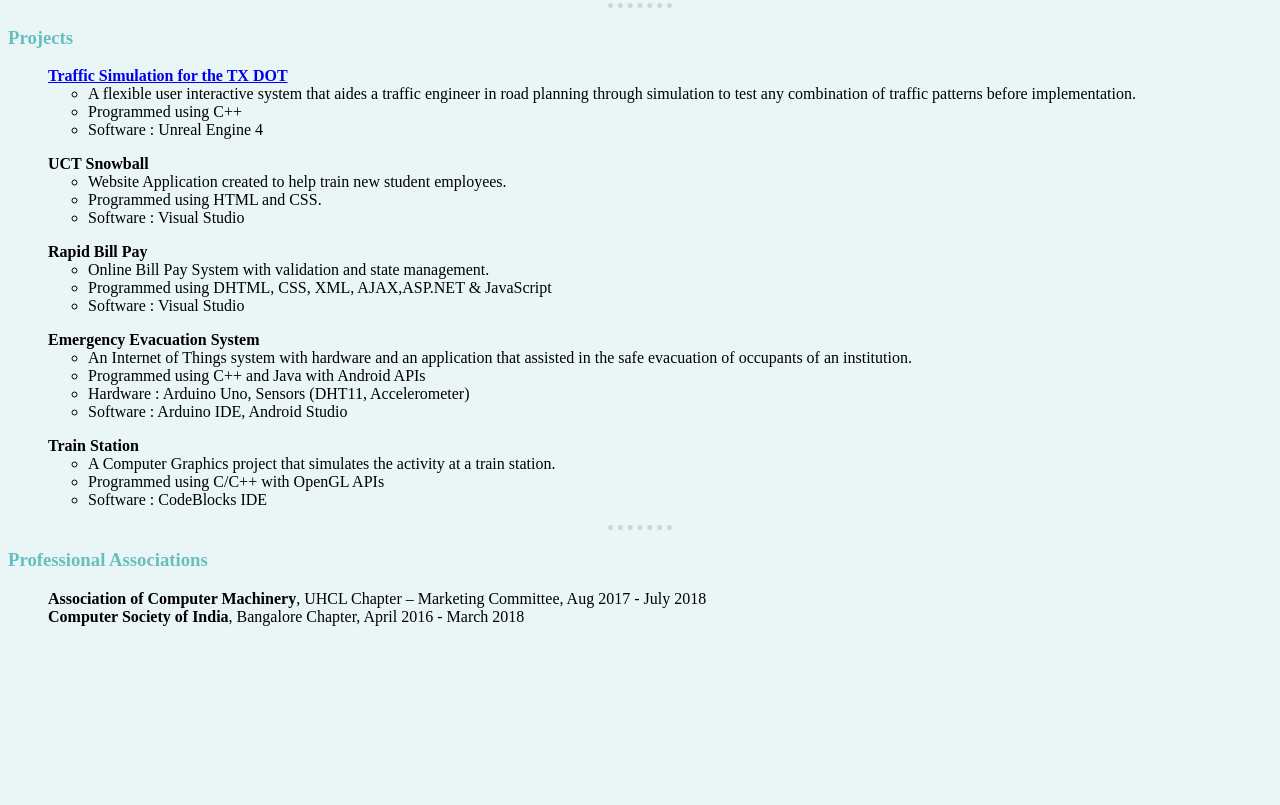
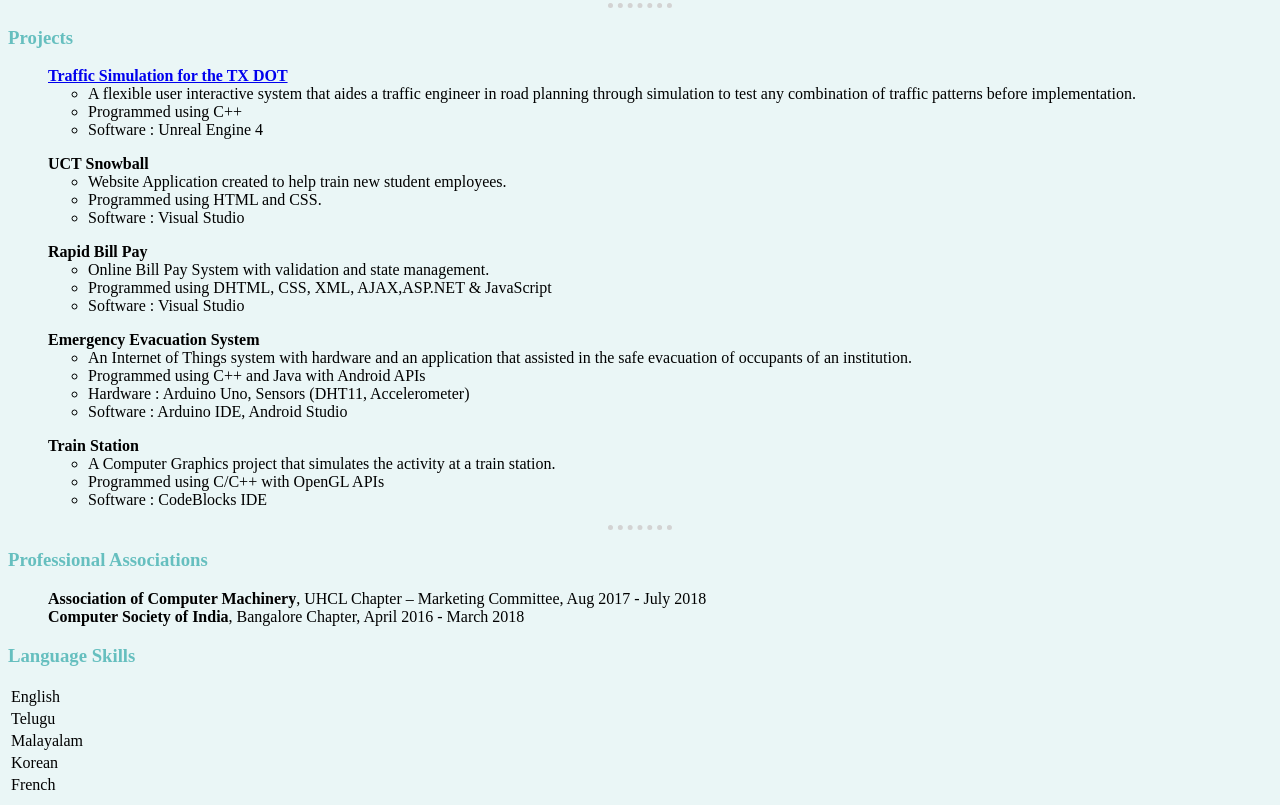
Before and after one commit to kp915/Resume, a plain HTML site: page index.html in a window 1280 px wide. Shown: the part 713-1518 px from the top of the page. Before the commit the page ends 1355 px from the top, so only its background shows below. Drawn offline with Linux system fonts and the light colour scheme.

Commit message:
Update index.html
Resume with Language Skills

```diff
--- a/index.html
+++ b/index.html
@@ -11,7 +11,7 @@
 
 <body>
 
-  <h1>Krupa Panchagnula</h1>
+  <h1><a class="topheading" href="https://krupapcl.github.io/Personal-Website/" target="_blank">Krupa Panchagnula</a></h1>
 
   <h3>Education</h3>
   <ul>
@@ -112,6 +112,30 @@
     <strong>Computer Society of India</strong>, Bangalore Chapter, April 2016 - March 2018
   </ul>
 
+  <h3>Language Skills</h3>
+  <table>
+    <tr>
+      <td>English</td>
+      <td><span class="dot-colored"></span><span class="dot-colored"></span><span class="dot-colored"></span><span class="dot-colored"></span><span class="dot-colored"></span></td>
+    </tr>
+    <tr>
+      <td>Telugu</td>
+      <td><span class="dot-colored"></span><span class="dot-colored"></span><span class="dot-colored"></span><span class="dot"></span><span class="dot"></span></td>
+    </tr>
+    <tr>
+      <td>Malayalam </td>
+      <td><span class="dot-colored"></span><span class="dot-colored"></span><span class="dot"></span><span class="dot"></span><span class="dot"></span></td>
+    </tr>
+    <tr>
+      <td>Korean</td>
+      <td><span class="dot-colored"></span><span class="dot-colored"></span><span class="dot"></span><span class="dot"></span><span class="dot"></span></td>
+    </tr>
+    <tr>
+      <td>French</td>
+      <td> <span class="dot-colored"></span><span class="dot"></span><span class="dot"></span><span class="dot"></span><span class="dot"></span></td>
+    </tr>
+  </table>
+
 </body>
 
 </html>
```
